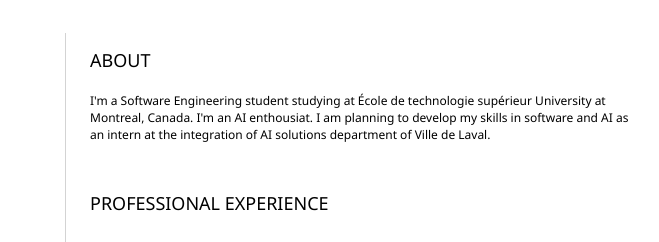
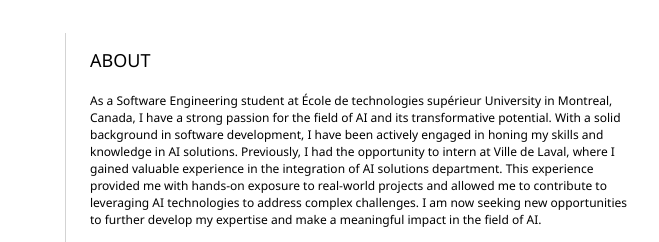
Before and after one commit to Yasar2019/MyResume, a plain HTML site: page index.html in a window 1280 px wide. Shown: the part 161-403 px from the top of the page, 478-1137 px from the left. Drawn offline with Linux system fonts and the light colour scheme.

Commit message:
Update index.html

```diff
--- a/index.html
+++ b/index.html
@@ -74,9 +74,7 @@
             <section>
                 <h2>ABOUT</h2>
                 <!-- about you -->
-                <p>I'm a Software Engineering student studying at École de technologie supérieur University at Montreal, Canada. I'm an AI
-                enthousiat. I am planning to develop my skills in software and AI as an intern at the integration of AI solutions
-                department of Ville de Laval.</p>
+                <p>As a Software Engineering student at École de technologies supérieur University in Montreal, Canada, I have a strong passion for the field of AI and its transformative potential. With a solid background in software development, I have been actively engaged in honing my skills and knowledge in AI solutions. Previously, I had the opportunity to intern at Ville de Laval, where I gained valuable experience in the integration of AI solutions department. This experience provided me with hands-on exposure to real-world projects and allowed me to contribute to leveraging AI technologies to address complex challenges. I am now seeking new opportunities to further develop my expertise and make a meaningful impact in the field of AI.</p>
             </section>
             <section>
                 <h2>PROFESSIONAL EXPERIENCE</h2>
```
